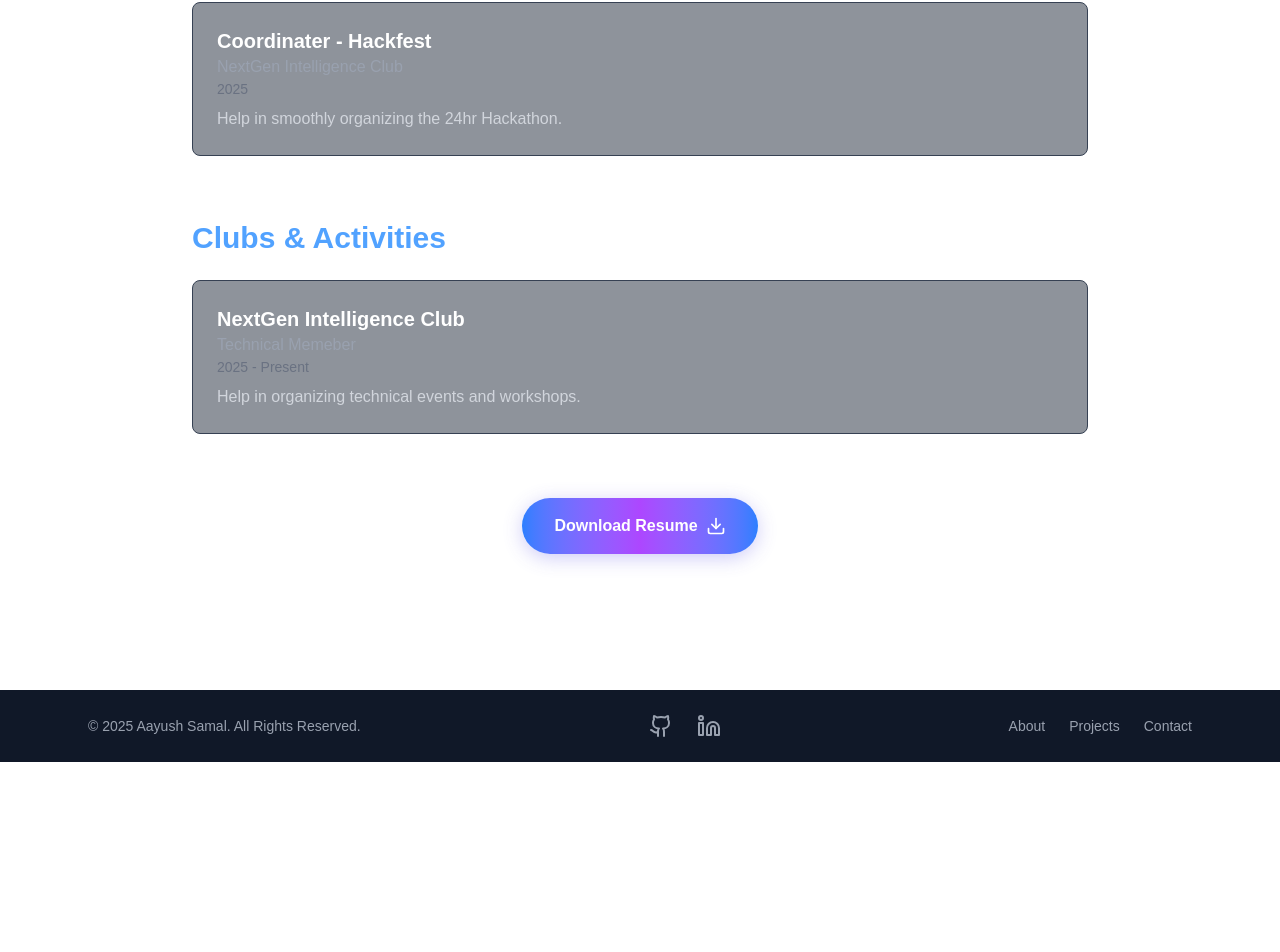
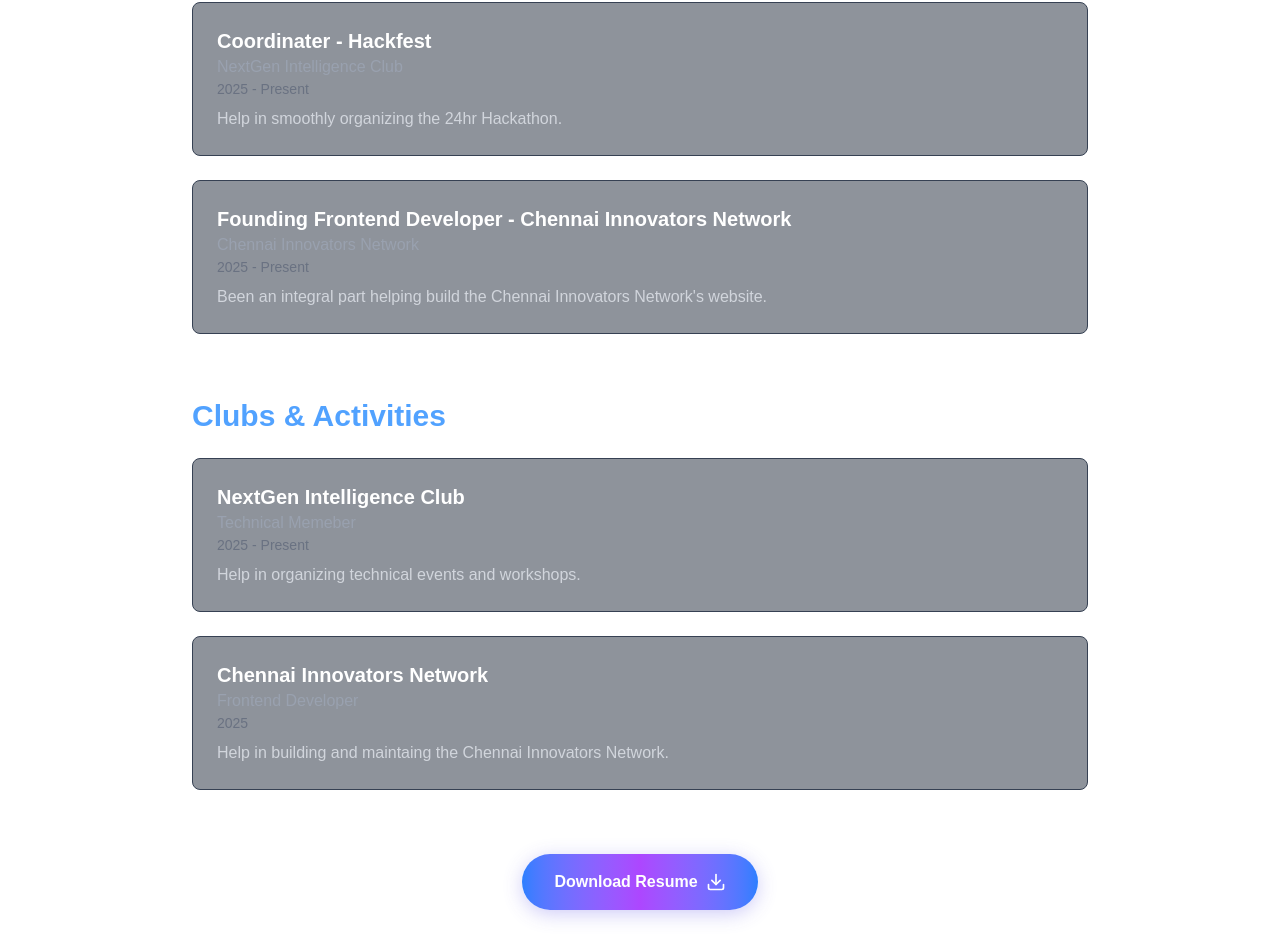
Before and after one commit to aayushxtech/Portfolio, a Next.js app: page /about in a window 1280 px wide. Shown: the part 1098-2050 px from the top of the page. Before the commit the page ends 1860 px from the top, so only its background shows below. Built offline with nearby package versions, Linux system fonts and the light colour scheme.

Commit message:
Improvement

```diff
--- a/app/about/page.tsx
+++ b/app/about/page.tsx
@@ -13,9 +13,15 @@ const experiences = [
   {
     title: "Coordinater - Hackfest",
     company: "NextGen Intelligence Club",
-    duration: "2025",
+    duration: "2025 - Present",
     description: "Help in smoothly organizing the 24hr Hackathon.",
   },
+  {
+    title: "Founding Frontend Developer - Chennai Innovators Network",
+    company: "Chennai Innovators Network",
+    duration: "2025 - Present",
+    description: "Been an integral part helping build the Chennai Innovators Network's website.",
+  }
   // Add more experiences
 ];
 
@@ -40,13 +46,19 @@ const education = [
   },
 ];
 
-const clubs = [
+const clubsAndActivities = [
   {
     name: "NextGen Intelligence Club",
     role: "Technical Memeber",
     duration: "2025 - Present",
     description: "Help in organizing technical events and workshops.",
   },
+  {
+    name:"Chennai Innovators Network",
+    role: "Frontend Developer",
+    duration: "2025",
+    description: "Help in building and maintaing the Chennai Innovators Network.",
+  }
   // Add more clubs
 ];
 
@@ -113,7 +125,7 @@ export default function About() {
           </div>
         </motion.div>
 
-        {/* Clubs Section */}
+        {/* Clubs and Activities Section */}
         <motion.div
           initial={{ opacity: 0, y: 20 }}
           animate={{ opacity: 1, y: 0 }}
@@ -124,7 +136,7 @@ export default function About() {
             Clubs & Activities
           </h2>
           <div className="space-y-6">
-            {clubs.map((club, index) => (
+            {clubsAndActivities.map((club, index) => (
               <div
                 key={index}
                 className="p-6 bg-gray-800/50 rounded-lg border border-gray-700"
--- a/app/layout.tsx
+++ b/app/layout.tsx
@@ -98,7 +98,7 @@ export default function RootLayout({
                 name: "Aayush Samal",
                 url: "https://aayushsamal.vercel.app",
                 image: "https://aayushsamal.vercel.app/og-image.jpg",
-                jobTitle: "Full-Stack Developer & AI Enthusiast",
+                jobTitle: "Student - SRM Institute of Science and Technology, Chennai",
                 memberOf: [
                   {
                     "@type": "EducationalOrganization",
@@ -107,7 +107,8 @@ export default function RootLayout({
                   },
                   {
                     "@type": "Organization",
-                    name: "Chennai Innovators Network (CIN)"
+                    name: "Chennai Innovators Network (CIN)",
+                    sameAs: "https://chennaiinnovatorsnetwork.vercel.app/"
                   }
                 ],
                 sameAs: [
@@ -115,7 +116,7 @@ export default function RootLayout({
                   "https://linkedin.com/in/aayush-samal"
                 ],
                 description:
-                    "Aayush Samal is a full-stack developer and AI enthusiast who builds fast, scalable web and mobile apps using Next.js, React, React Native, and modern AI technologies. Passionate about open source, hackathons, and community-driven innovation.",
+                    "Aayush Samal is a student at SRM Institute of Science and Technology, Chennai and a full-stack developer and AI enthusiast who builds fast, scalable web and mobile apps using Next.js, React, React Native, and modern AI technologies. Passionate about open source, hackathons, and community-driven innovation.",
                 knowsAbout: [
                   "Web Development",
                   "Mobile Development",
```
